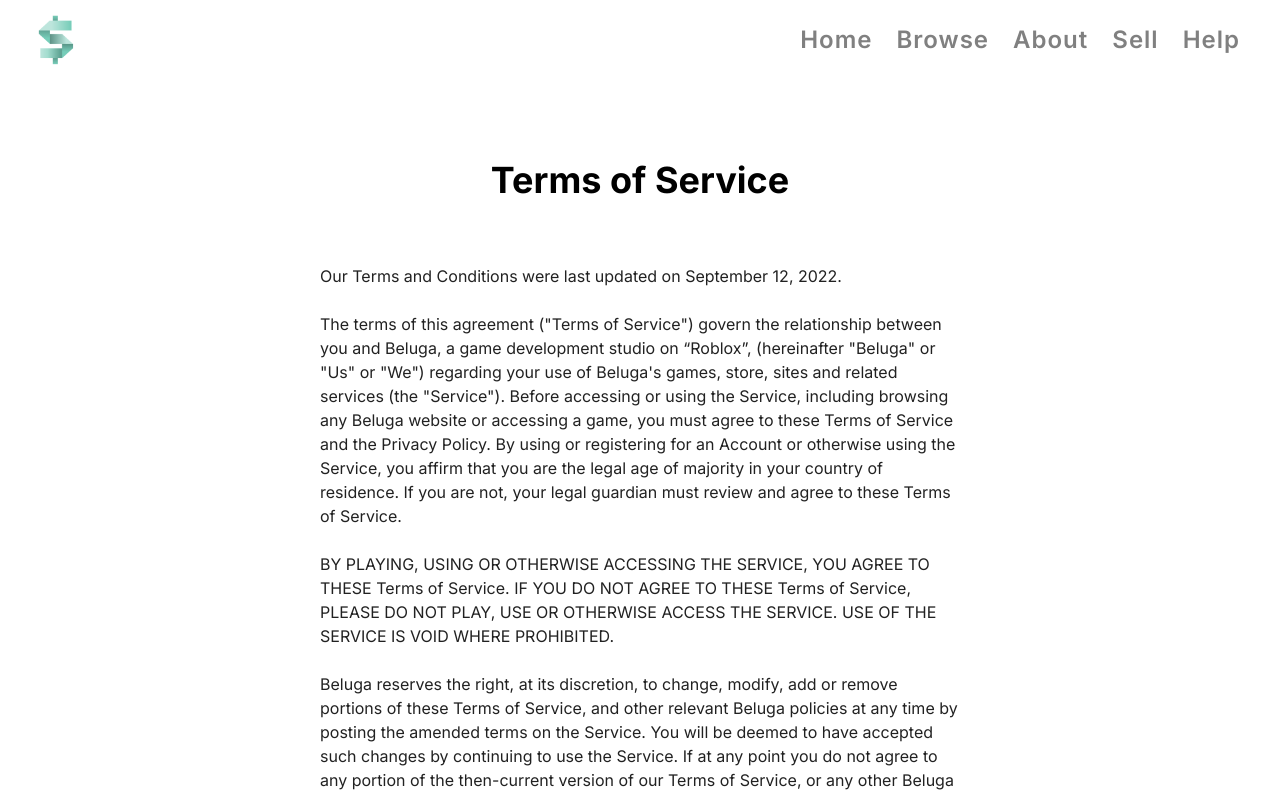
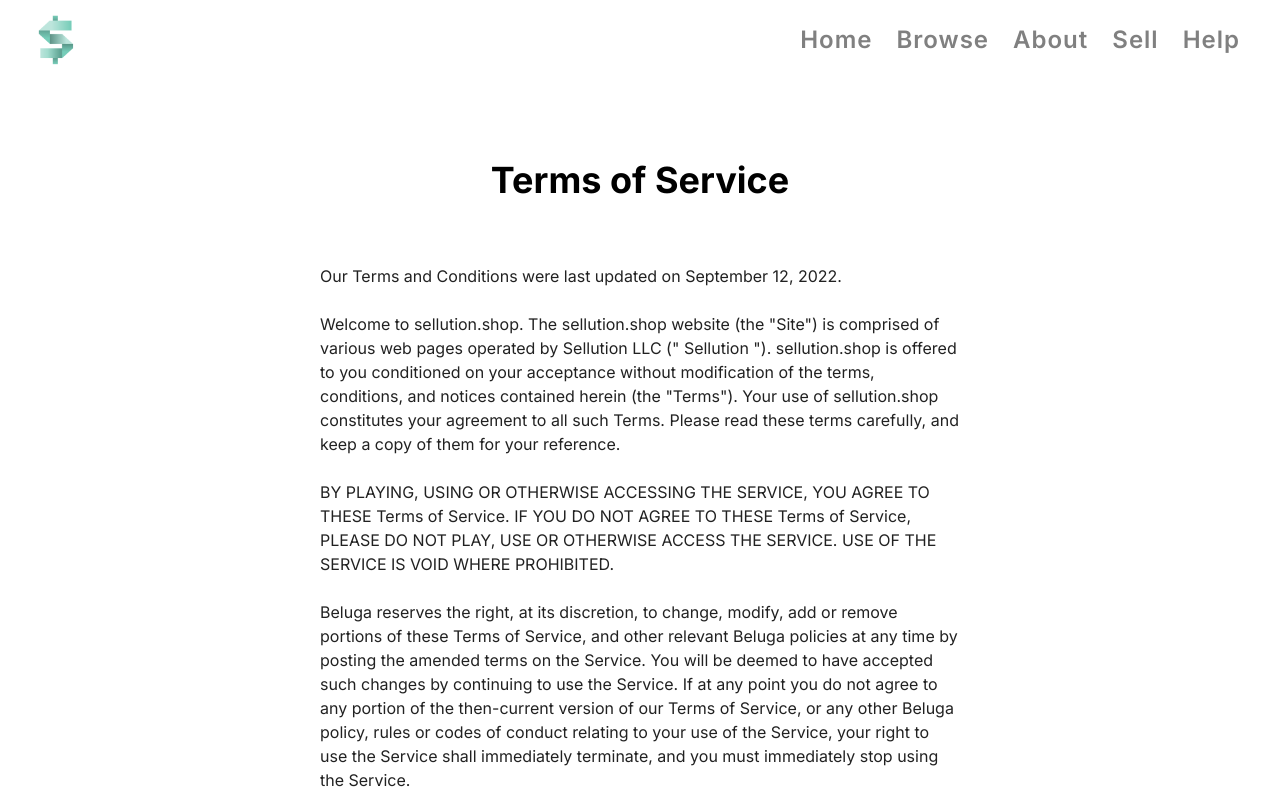
Before and after one commit to c9aw/c9aw.github.io, a React (Vite) app: page /termsofservice in a window 1280 px wide. Shown: the top 795 px of the page. Built offline with nearby package versions, Linux system fonts and the light colour scheme; a web font is replaced by a local one.

Commit message:
Update TOF.jsx

```diff
--- a/src/pages/TOF.jsx
+++ b/src/pages/TOF.jsx
@@ -9,16 +9,7 @@ const TOF = () => {
         </p>
         <p>Our Terms and Conditions were last updated on September 12, 2022.</p>
         <p>
-          The terms of this agreement ("Terms of Service") govern the
-          relationship between you and Beluga, a game development studio on
-          “Roblox”, (hereinafter "Beluga" or "Us" or "We") regarding your use of
-          Beluga's games, store, sites and related services (the "Service").
-          Before accessing or using the Service, including browsing any Beluga
-          website or accessing a game, you must agree to these Terms of Service
-          and the Privacy Policy. By using or registering for an Account or
-          otherwise using the Service, you affirm that you are the legal age of
-          majority in your country of residence. If you are not, your legal
-          guardian must review and agree to these Terms of Service.
+          Welcome to sellution.shop. The sellution.shop website (the "Site") is comprised of various web pages operated by Sellution LLC (" Sellution "). sellution.shop is offered to you conditioned on your acceptance without modification of the terms, conditions, and notices contained herein (the "Terms"). Your use of sellution.shop constitutes your agreement to all such Terms. Please read these terms carefully, and keep a copy of them for your reference.
         </p>
         <p>
           BY PLAYING, USING OR OTHERWISE ACCESSING THE SERVICE, YOU AGREE TO
```
